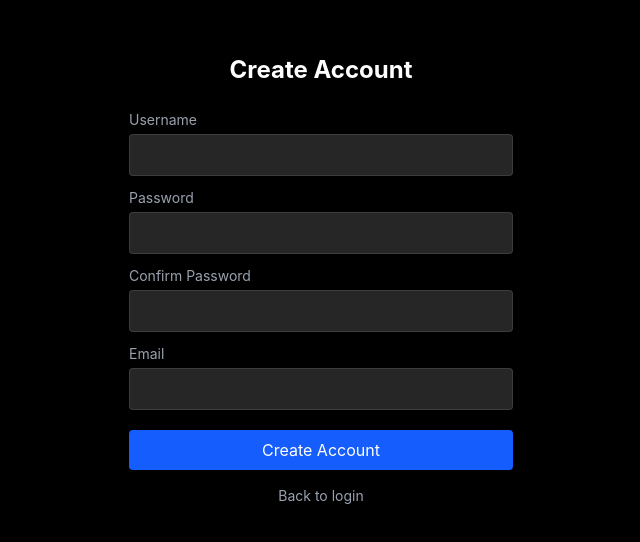
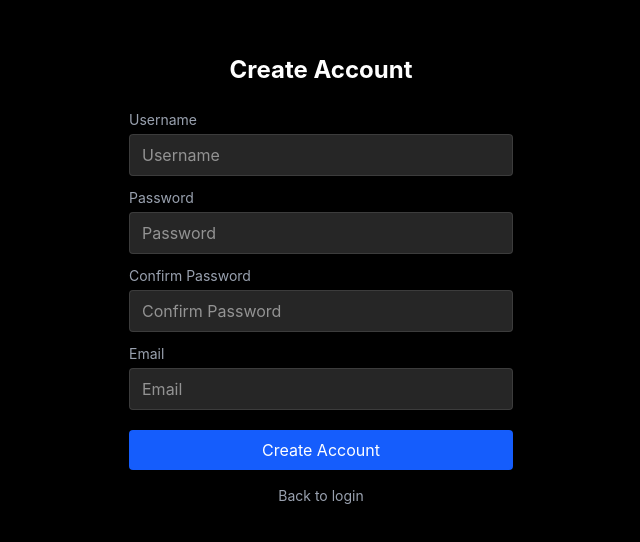
Before and after one commit to parekhr/budget-tracker-frontend, a React (Vite) app: page /create-account in a window 1280 px wide. Shown: the part 120-662 px from the top of the page, without its empty margins (319-959 px from the left). Built offline with nearby package versions, Linux system fonts and the light colour scheme.

Commit message:
Fixed username required for login

```diff
--- a/src/components/CreateAccountForm.tsx
+++ b/src/components/CreateAccountForm.tsx
@@ -23,6 +23,7 @@ export function CreateAccountForm({ onSubmit }: CreateAccountFormProps) {
                 <input
                     type="text"
                     value={username}
+                    placeholder="Username"
                     onChange={(e) => setUsername(e.target.value)}
                     className="w-full px-3 py-2 rounded bg-neutral-800 text-white border border-white/10 focus:outline-none focus:ring-2 focus:ring-blue-600"
                 />
@@ -32,6 +33,7 @@ export function CreateAccountForm({ onSubmit }: CreateAccountFormProps) {
                 <input
                     type="password"
                     value={password}
+                    placeholder="Password"
                     onChange={(e) => setPassword(e.target.value)}
                     className="w-full px-3 py-2 rounded bg-neutral-800 text-white border border-white/10 focus:outline-none focus:ring-2 focus:ring-blue-600"
                 />
@@ -41,6 +43,7 @@ export function CreateAccountForm({ onSubmit }: CreateAccountFormProps) {
                 <input
                     type="password"
                     value={confirmPassword}
+                    placeholder="Confirm Password"
                     onChange={(e) => setConfirmPassword(e.target.value)}
                     className="w-full px-3 py-2 rounded bg-neutral-800 text-white border border-white/10 focus:outline-none focus:ring-2 focus:ring-blue-600"
                 />
@@ -50,6 +53,7 @@ export function CreateAccountForm({ onSubmit }: CreateAccountFormProps) {
                 <input
                     type="email"
                     value={email}
+                    placeholder="Email"
                     onChange={(e) => setEmail(e.target.value)}
                     className="w-full px-3 py-2 rounded bg-neutral-800 text-white border border-white/10 focus:outline-none focus:ring-2 focus:ring-blue-600"
                 />
--- a/src/components/LoginForm.tsx
+++ b/src/components/LoginForm.tsx
@@ -1,11 +1,11 @@
 import { useState } from "react";
 
 type LoginFormProps = {
-    onSubmit: (username: string, password: string) => void;
+    onSubmit: (email: string, password: string) => void;
 };
 
 export function LoginForm({ onSubmit }: LoginFormProps) {
-    const [username, setUsername] = useState("");
+    const [email, setEmail] = useState("");
     const [password, setPassword] = useState("");
 
     return (
@@ -13,14 +13,14 @@ export function LoginForm({ onSubmit }: LoginFormProps) {
             className="flex flex-col gap-3 text-left"
             onSubmit={(e) => {
                 e.preventDefault();
-                onSubmit(username, password);
+                onSubmit(email, password);
             }}
         >
             <input
                 type="text"
-                value={username}
-                onChange={(e) => setUsername(e.target.value)}
-                placeholder="Username"
+                value={email}
+                onChange={(e) => setEmail(e.target.value)}
+                placeholder="Email"
                 className="w-full px-4 py-2 border border-white/10 rounded bg-neutral-800 text-white placeholder-gray-500 focus:outline-none focus:ring-2 focus:ring-blue-600"
             />
             <input
```
